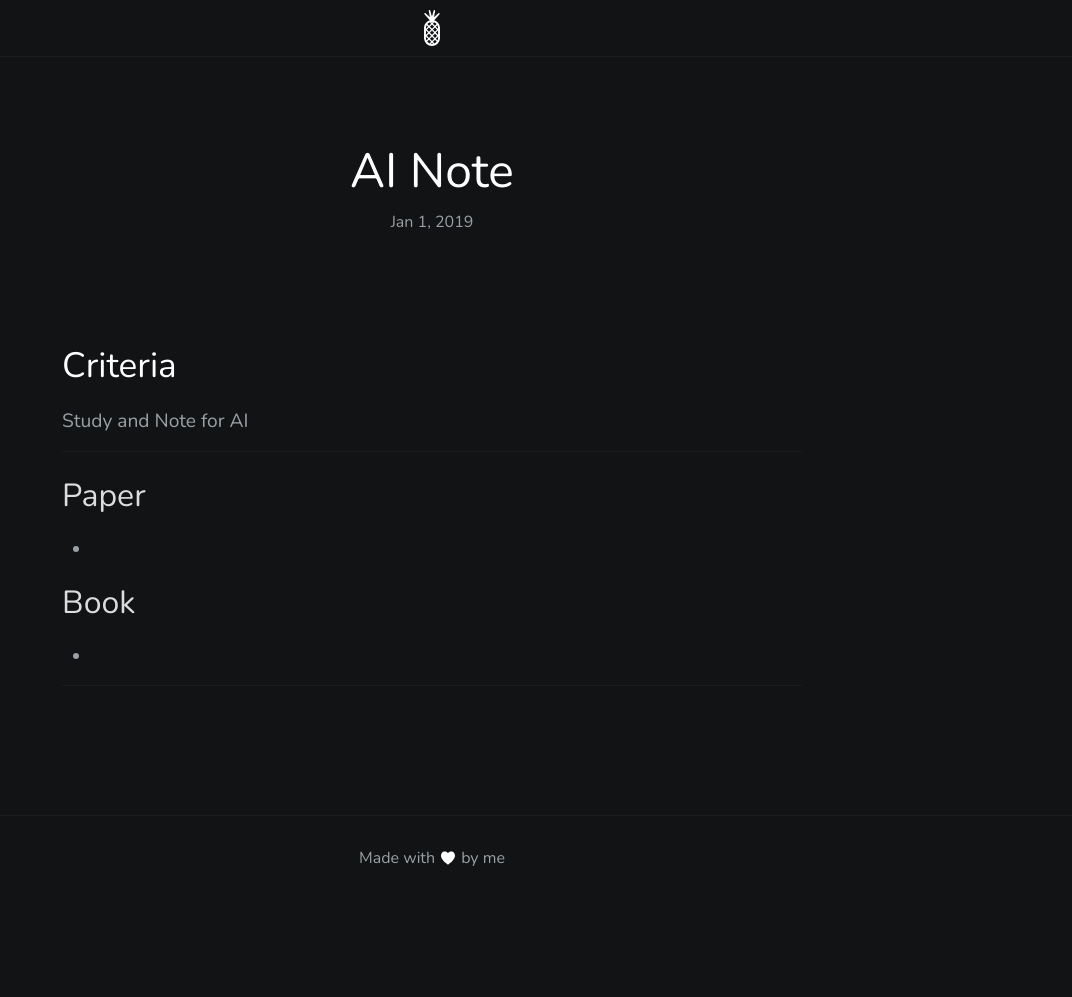
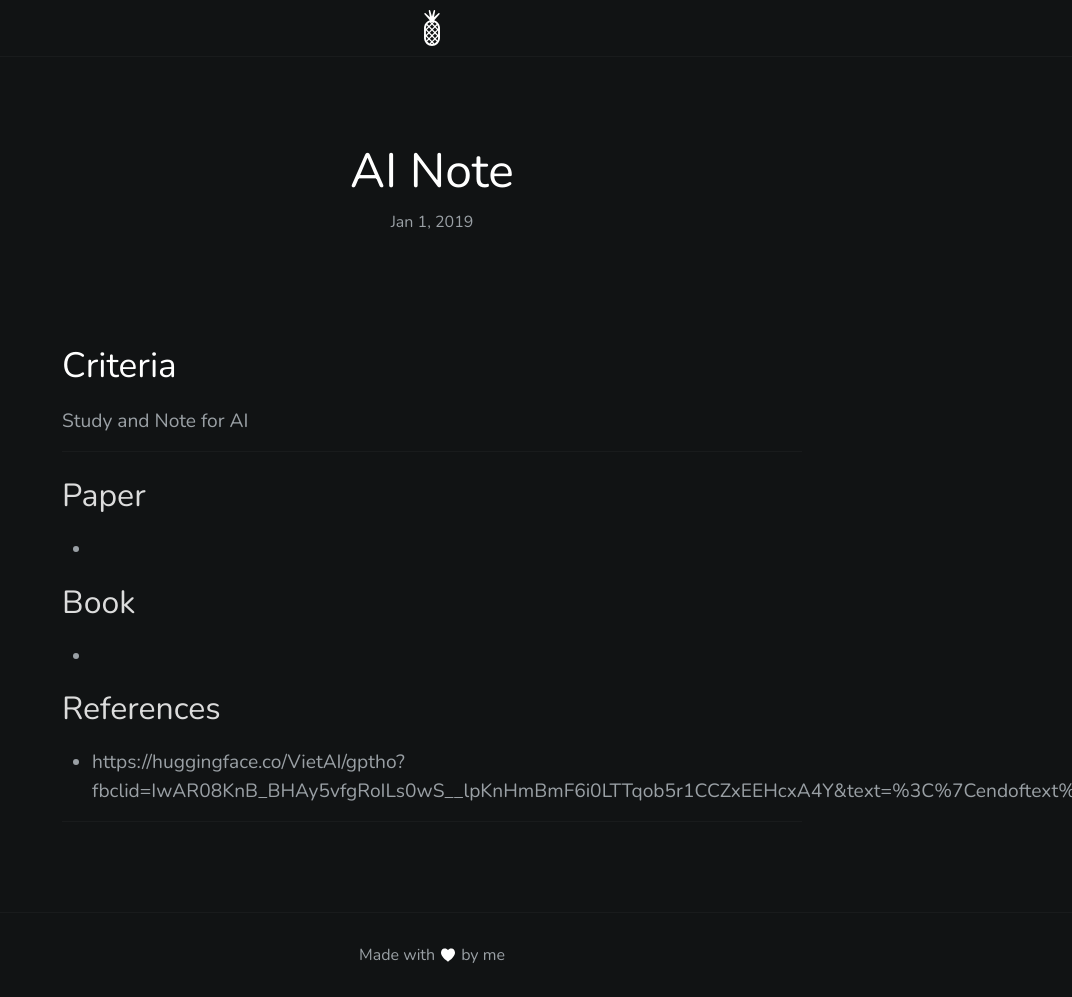
Before and after one commit to duycs/duycs.github.io, a Jekyll site: the page built from _posts/2019-01-01-ai-note.markdown, in a window 1280 px wide. Shown: the whole page, without its empty margins (208-1280 px from the left). Built offline with Jekyll 4.4.1, drawn with Linux system fonts in a browser that asks for light colours; before the commit the page ends 900 px from its top, so only the background shows below that.

Commit message:
Update 2019-01-01-ai-note.markdown

```diff
--- a/_posts/2019-01-01-ai-note.markdown
+++ b/_posts/2019-01-01-ai-note.markdown
@@ -18,4 +18,7 @@ Study and Note for AI
 ## Book
 - [](){:.text-link}
 
+## References
+- https://huggingface.co/VietAI/gptho?fbclid=IwAR08KnB_BHAy5vfgRoILs0wS__lpKnHmBmF6i0LTTqob5r1CCZxEEHcxA4Y&text=%3C%7Cendoftext%7C%3E+h%E1%BB%8Dc+h%C3%A0nh
+
 ---
```
